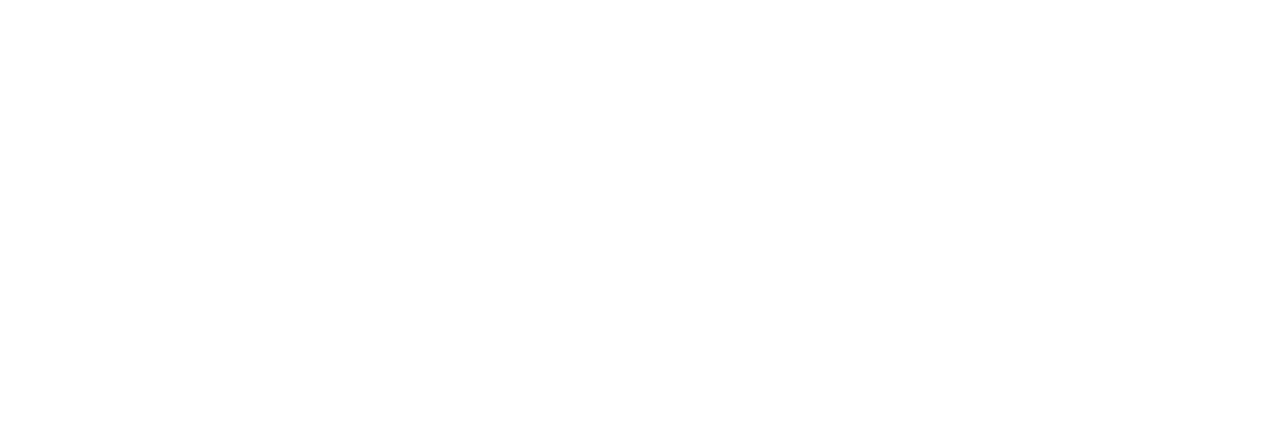
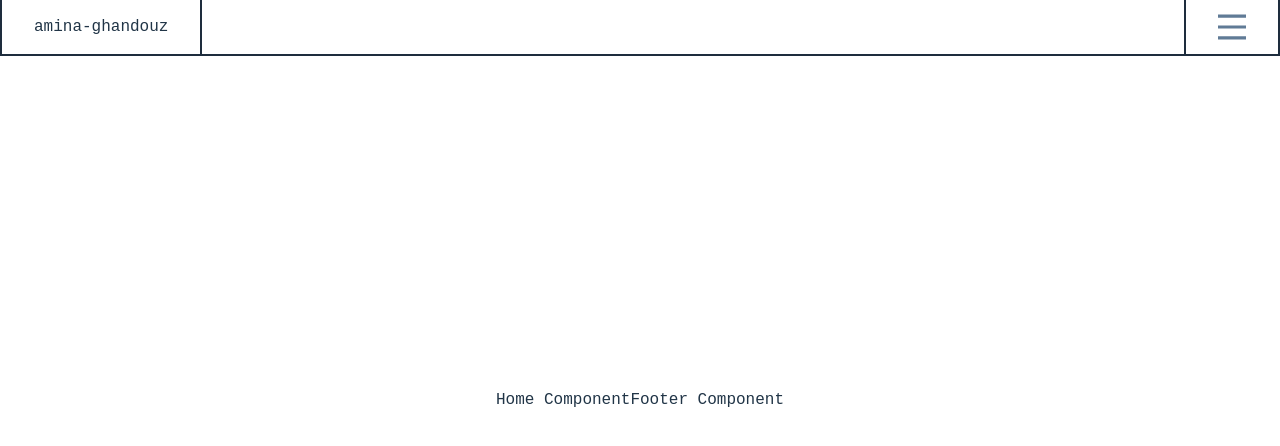
Before and after one commit to amaliahm/amina, a React (Vite) app: page / in a window 1280 px wide. Shown: the top 446 px of the page. Built offline with nearby package versions, Linux system fonts and the light colour scheme.

Commit message:
add style

```diff
--- a/src/App.css
+++ b/src/App.css
@@ -1,7 +1,7 @@
 #root {
-  max-width: 1280px;
+  width: 100%;
   margin: 0 auto;
-  padding: 2rem;
+  padding: 0;
   text-align: center;
 }
 
--- a/src/App.jsx
+++ b/src/App.jsx
@@ -1,9 +1,16 @@
+import HomeComponent from "./home/home"
+import { useState, useEffect } from "react"
+
 function App() {
+  const [isPhone, setIsPhone] = useState(false)
+  useEffect(() => {
+    setIsPhone(window.innerWidth <= 768)
+  }, [])
+
 
   return (
     <>
-      <div className="btn ghost hover"> hey </div>
-      <div className="btn ghost"> hey </div>
+      <HomeComponent isPhone={isPhone} />
     </>
   )
 }
--- /dev/null
+++ b/src/assets/index.js
@@ -0,0 +1,6 @@
+import menu_before from './icons/menu-1.svg'
+import menu_after from './icons/menu.svg'
+
+export {
+    menu_before, menu_after
+}
--- /dev/null
+++ b/src/components/element.jsx
@@ -0,0 +1,11 @@
+const ElementComponent = ({isTitle = true, title, isIcon = false, icon, onClick = {}}) => {
+    return (
+        <>
+            <span className="element-border hover:cursor-pointer" onClick={() => onClick()}>
+                {isTitle ? title : isIcon && <img src={icon} alt={title} className="w-[28px] h-[28px] color-[var(--secondary-color-one)]" /> }
+            </span>
+        </>
+    )
+}
+
+export default ElementComponent
--- /dev/null
+++ b/src/data.jsx
@@ -0,0 +1,28 @@
+const name = 'amina-ghandouz'
+
+const navBar = [
+    {
+        id: 0,
+        name: '_hello',
+    },
+    {
+        id: 1,
+        name: '_about-me',
+    },
+    {
+        id: 2,
+        name: '_projects',
+    },
+    {
+        id: 3,
+        name: '_technologies',
+    },
+    {
+        id: 4,
+        name: '_contact-me',
+    },
+]
+
+export {
+    name, navBar
+}
--- /dev/null
+++ b/src/home/footer.jsx
@@ -0,0 +1,9 @@
+const FooterComponent = () => {
+    return (
+        <>
+            Footer Component
+        </>
+    )
+}
+
+export default FooterComponent
--- /dev/null
+++ b/src/home/header.jsx
@@ -0,0 +1,30 @@
+import ElementComponent from "../components/element"
+import { menu_before, menu_after } from "../assets";
+import { name, navBar } from "../data";
+import { useState } from "react";
+
+
+
+const HeaderComponent = ({isPhone}) => {
+
+    const [toggle, setToggle] = useState(false)
+    function clickToggle() {
+        setToggle(!toggle)
+    }
+
+
+    navBar.map((e, i) => console.log(e, i))
+    return (
+        <>
+            <nav className="w-screen h-14 flex justify-between items-center bottom-border absolute top-0">
+                <ElementComponent title={name} />
+                {toggle
+                ? <ElementComponent isTitle={false} title='' isIcon={true} icon={menu_after} onClick={clickToggle}/>
+                : <ElementComponent isTitle={false} title='' isIcon={true} icon={menu_before} onClick={clickToggle}/>
+                }
+            </nav>
+        </>
+    )
+}
+
+export default HeaderComponent
--- /dev/null
+++ b/src/home/home.jsx
@@ -0,0 +1,14 @@
+import FooterComponent from "./footer"
+import HeaderComponent from "./header"
+
+const HomeComponent = ({isPhone}) => {
+    return (
+        <>
+            <HeaderComponent isPhone={isPhone} />
+            Home Component
+            <FooterComponent />
+        </>
+    )
+}
+
+export default HomeComponent
--- a/src/index.css
+++ b/src/index.css
@@ -33,19 +33,22 @@
   --gradients-color-one: #4D5BCE;
   --gradients-color-two: #43D9AD;
 
-
-  font-family: 'Fira Code', monospace;
-  line-height: 1.5;
-  font-weight: 400;
-
   color-scheme: light dark;
   color: rgba(255, 255, 255, 0.87);
-  background-color: #242424;
+  background-color: var(--primary-color-two);
 
   font-synthesis: none;
   text-rendering: optimizeLegibility;
   -webkit-font-smoothing: antialiased;
   -moz-osx-font-smoothing: grayscale;
+}
+
+* {
+  margin: 0;
+  padding: 0;
+  font-family: 'Fira Code', monospace;
+  line-height: 1.5;
+  font-weight: 400;
 }
 
 /* buttons */
@@ -83,6 +86,30 @@
   border-color: rgba(255, 255, 255, 0.5);
 }
 
+.bottom-border {
+  border-bottom-color: var(--lines-color);
+  border-bottom-width: 2px;
+  border-bottom-style: solid;
+}
+
+.element-border {
+  border-color: var(--lines-color);
+  border-width: 0 2px;
+  border-style: solid;
+  height: 100%;
+  padding: 0 32px;
+  display: flex;
+  place-items: center;
+}
+
+body {
+  display: flex;
+  place-items: center;
+  width: 100%;
+  height: 100vh;
+  min-height: 100vh;
+}
+
 
 
 
@@ -97,14 +124,6 @@
 }
 a:hover {
   color: #535bf2;
-}
-
-body {
-  margin: 0;
-  display: flex;
-  place-items: center;
-  min-width: 320px;
-  min-height: 100vh;
 }
 
 h1 {
```
Also changed, not shown: src/assets/icons/menu-1.svg (added), src/assets/icons/menu.svg (added), src/home.jsx (deleted).
